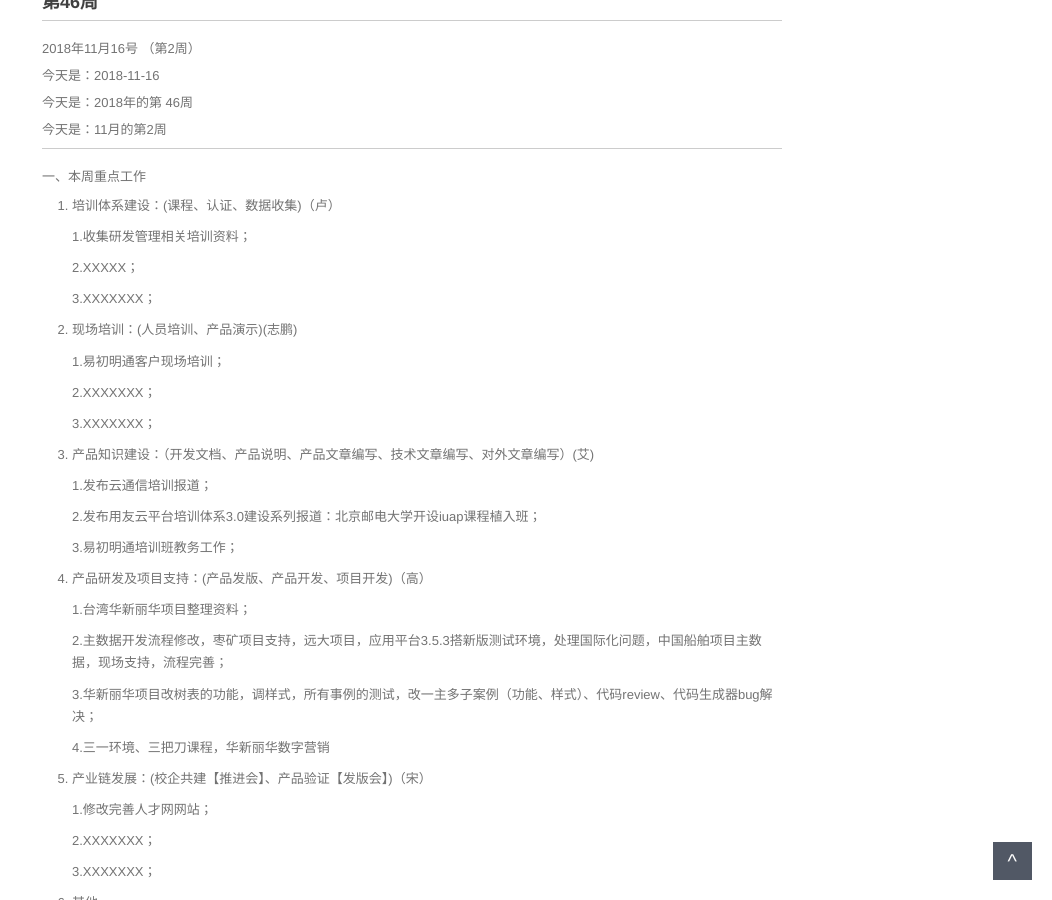
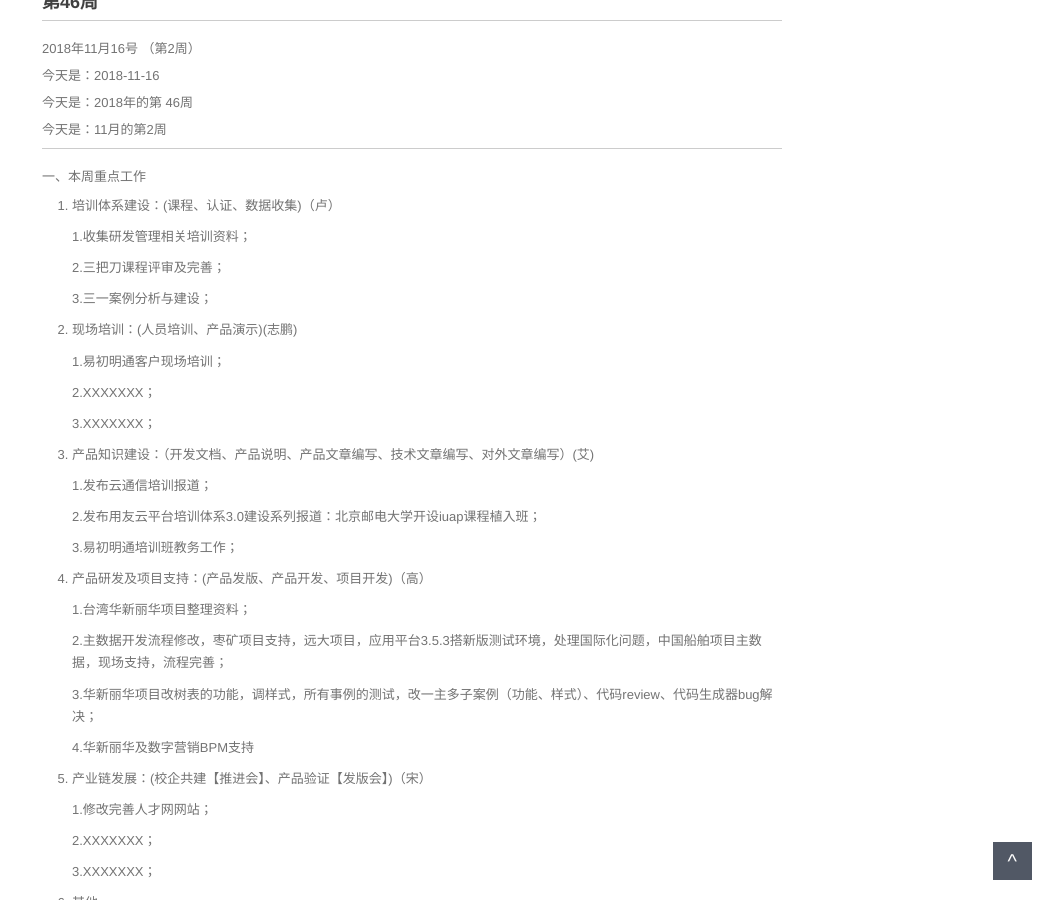
Before and after one commit to walllFlower/blog, a Jekyll site: the page built from _posts/2018-07-17-day_report_cxz.md, in a window 1280 px wide and 900 px high, scrolled down 341 px. Shown: the whole window, without its empty margins (228-1280 px from the left). Built offline with Jekyll 4.4.1, drawn with Linux system fonts in a browser that asks for light colours; comment, search, counter and statistics services are not loaded.

Commit message:
Update 2018-07-17-day_report_cxz.md

```diff
--- a/_posts/2018-07-17-day_report_cxz.md
+++ b/_posts/2018-07-17-day_report_cxz.md
@@ -27,18 +27,18 @@ categories: 技术运营工作周报
 
     1.收集研发管理相关培训资料；
 
-    2.XXXXX；
+    2.三把刀课程评审及完善；
+
+    3.三一案例分析与建设；
+
+2. 现场培训：(人员培训、产品演示)(志鹏)
+
+    1.易初明通客户现场培训；
+
+    2.XXXXXXX；
 
     3.XXXXXXX；
 
-2. 现场培训：(人员培训、产品演示)(志鹏)
-
-    1.易初明通客户现场培训；
-
-    2.XXXXXXX；
-
-    3.XXXXXXX；
-
 3. 产品知识建设：（开发文档、产品说明、产品文章编写、技术文章编写、对外文章编写）(艾)
 
     1.发布云通信培训报道；
@@ -55,7 +55,7 @@ categories: 技术运营工作周报
 
     3.华新丽华项目改树表的功能，调样式，所有事例的测试，改一主多子案例（功能、样式）、代码review、代码生成器bug解决；
 
-    4.三一环境、三把刀课程，华新丽华数字营销
+    4.华新丽华及数字营销BPM支持
 
 5. 产业链发展：(校企共建【推进会】、产品验证【发版会】)（宋）
 
```
